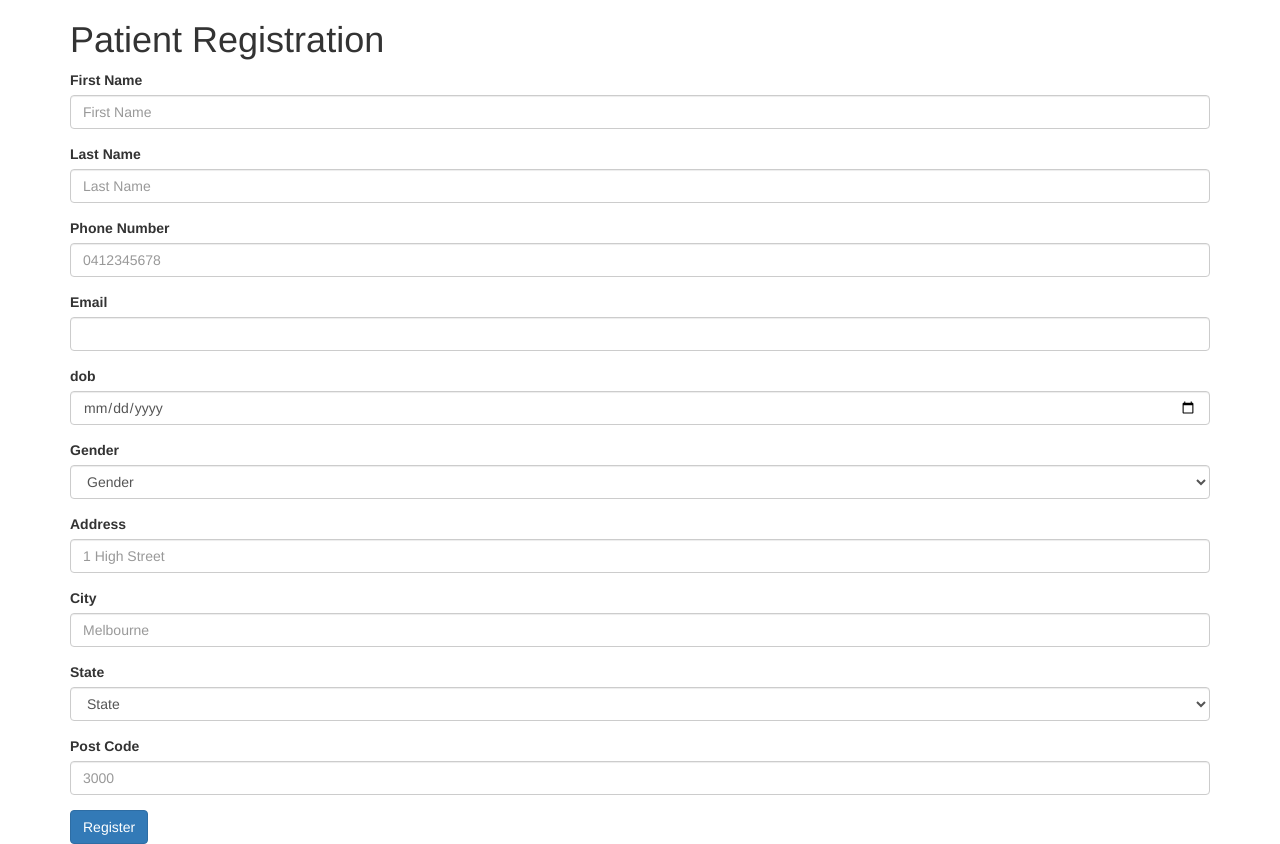
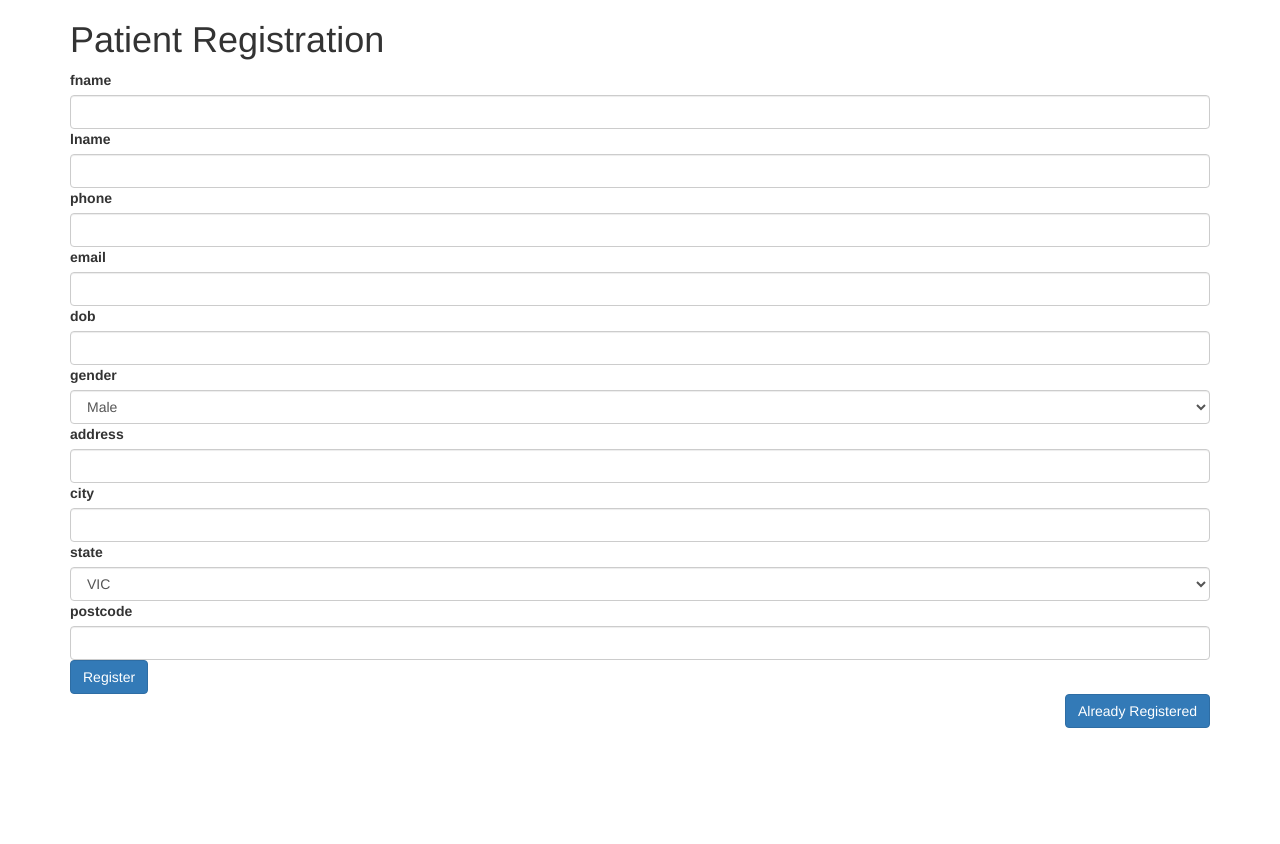
Before and after one commit to joshuahansen/maps, a Flask app: page /register in a window 1280 px wide. After the commit the page ends 728 px from the top, so only its background shows below. Run offline with Flask 2, Linux system fonts and the light colour scheme; some libraries are stand-ins or nearby versions.

Commit message:
moved form to WTForm format

```diff
--- /dev/null
+++ b/app/templates/_formhelper.html
@@ -0,0 +1,13 @@
+{% macro render_field(field) %}
+    {{ field.label(class_='control-label') }}
+    <div class={% if field.errors %}has-error{% endif %}>
+        {{ field(class_='form-control') }}
+        {% if field.errors %}
+            <ul>
+            {% for error in field.errors %}
+                <li>{{ error }}</li>
+            {% endfor %}
+            </ul>
+        {% endif %}
+    </div>
+{% endmacro %}
--- a/app/templates/maps_register.html
+++ b/app/templates/maps_register.html
@@ -20,97 +20,28 @@
   <body>
     <div class="container">
         <h1>Patient Registration</h1>
+        {% from "_formhelper.html" import render_field %}
         <form method="POST">
                 {{ form.csrf_token }}
-            <div class="form-group"> <!-- First Name -->
-                <label for="fname" class="control-label">First Name</label>
-                <input type="text" class="form-control" id="fname" name="fname" placeholder="First Name"/>
-              {% for message in form.fname.errors %}
-                 <div style="color: red">{{ message }}</div>
-              {% endfor %}
+                {{ render_field(form.fname) }}
+                {{ render_field(form.lname) }}
+                {{ render_field(form.phone) }}
+                {{ render_field(form.email) }}
+                {{ render_field(form.dob) }}
+                {{ render_field(form.gender) }}
+                {{ render_field(form.address) }}
+                {{ render_field(form.city) }}
+                {{ render_field(form.state) }}
+                {{ render_field(form.postcode) }}
+
+            <div class='form-group'>
+                <div class='text-left'>
+                    <input type="submit" class='btn btn-primary' value="Register">
+                </div>
+                <div class='text-right'>
+                    <a href="/bookings" class="btn btn-primary">Already Registered</a>
+                </div>
             </div>
-
-            <div class="form-group"> <!-- Last Name -->
-                <label for="lname" class="control-label">Last Name</label>
-                <input type="text" class="form-control" id="lname" name="lname" placeholder="Last Name"/>
-              {% for message in form.lname.errors %}
-                 <div style="color: red">{{ message }}</div>
-              {% endfor %}
-            </div>
-
-            <div class="form-group"> <!-- Phone -->
-                <label for="phone" class="control-label">Phone Number</label>
-                <input type="text" class="form-control" id="phone" name="phone" placeholder="0412345678"/>
-              {% for message in form.phone.errors %}
-                 <div style="color: red">{{ message }}</div>
-              {% endfor %}
-            </div>
-
-            <div class="form-group"> <!-- Email-->
-                <label for="email_id" class="control-label">Email</label>
-                <input type="text" class="form-control" id="email_id" name="email" placeholder="">
-              {% for message in form.email.errors %}
-                 <div style="color: red">{{ message }}</div>
-              {% endfor %}
-            </div>
-
-            <div class="form-group"> <!-- DOB-->
-                <label for="dob_id" class="control-label">dob</label>
-                <input type="date" class="form-control" id="dob_id" name="dob" placeholder="dd/mm/yyyy">
-              {% for message in form.dob.errors %}
-                 <div style="color: red">{{ message }}</div>
-              {% endfor %}
-            </div>
-
-            <div class="form-group"> <!-- Gender -->
-                <label for="gender" class="control-label">Gender</label>
-                <select class="form-control" id="gender" name="gender" placeholder="Gender">
-                    <option disabled selected>Gender</option>
-                    {% for key, value in genders.items() %}
-                        <option value={{ key }}>{{ value }}</option>
-                    {% endfor %}
-                </select>
-              {% for message in form.gender.errors %}
-                 <div style="color: red">{{ message }}</div>
-              {% endfor %}
-            </div>
-
-            <div class="form-group"> <!-- Address -->
-                <label for="address" class="control-label">Address</label>
-                <input type="text" class="form-control" id="address" name="address" placeholder="1 High Street"/>
-              {% for message in form.address.errors %}
-                 <div style="color: red">{{ message }}</div>
-              {% endfor %}
-            </div>
-
-            <div class="form-group"> <!-- City -->
-                <label for="city" class="control-label">City</label>
-                <input type="text" class="form-control" id="city" name="city" placeholder="Melbourne"/>
-              {% for message in form.city.errors %}
-                 <div style="color: red">{{ message }}</div>
-              {% endfor %}
-            </div>
-
-            <div class="form-group"> <!-- State -->
-                <label for="name" class="control-label">State</label>
-                <select class="form-control" id="state" name="state" placeholder="state">
-                    <option disabled selected>State</option>
-                    {% for key, value in states.items() %}
-                        <option value={{ key }}>{{ value }}</option>
-                    {% endfor %}
-                </select>
-              {% for message in form.state.errors %}
-                 <div style="color: red">{{ message }}</div>
-              {% endfor %}
-            </div>
-            <div class="form-group"> <!-- Post code -->
-                <label for="postcode" class="control-label">Post Code</label>
-                <input type="text" class="form-control" id="postcode" name="postcode" placeholder="3000"/>
-              {% for message in form.postcode.errors %}
-                 <div style="color: red">{{ message }}</div>
-              {% endfor %}
-            </div>
-            <input type="submit" class='btn btn-primary' value="Register">
         </form>
     </div>
 
```
Also changed, not shown: app/templates/bookings.html (added).
